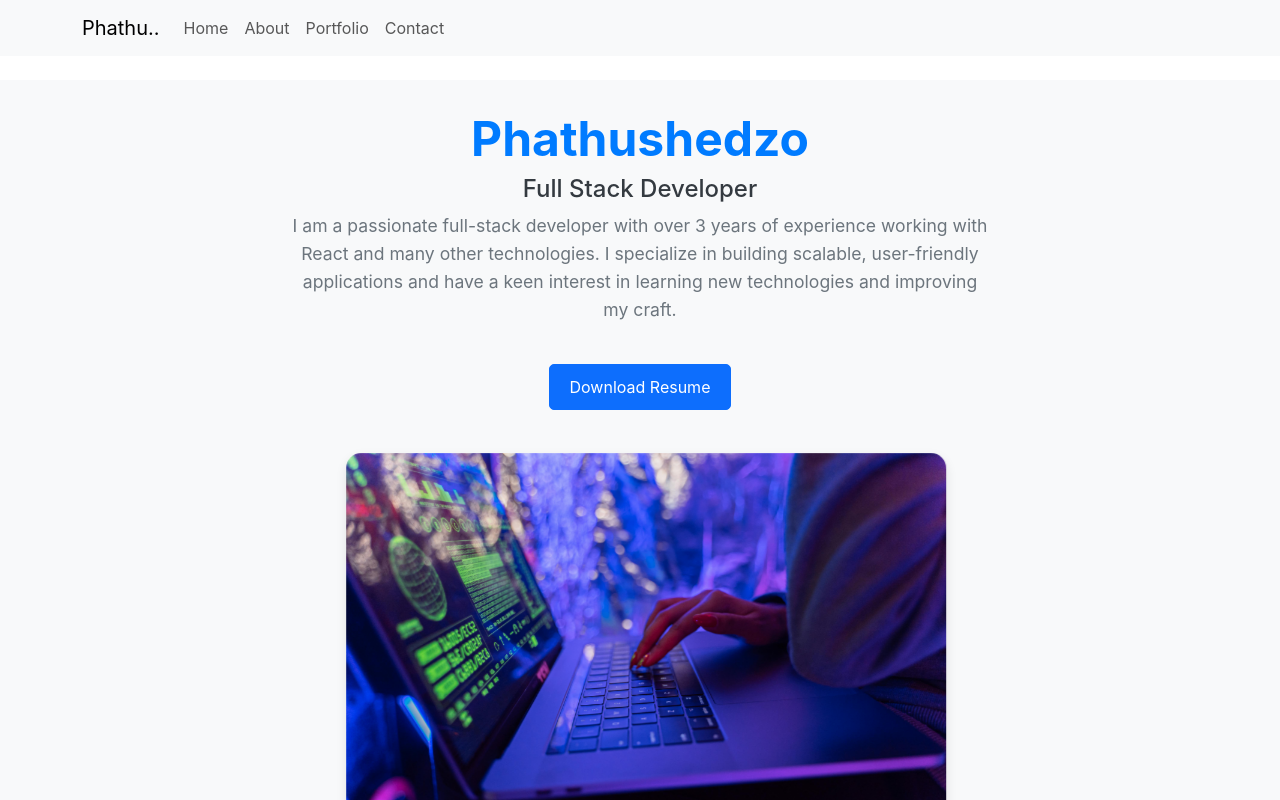
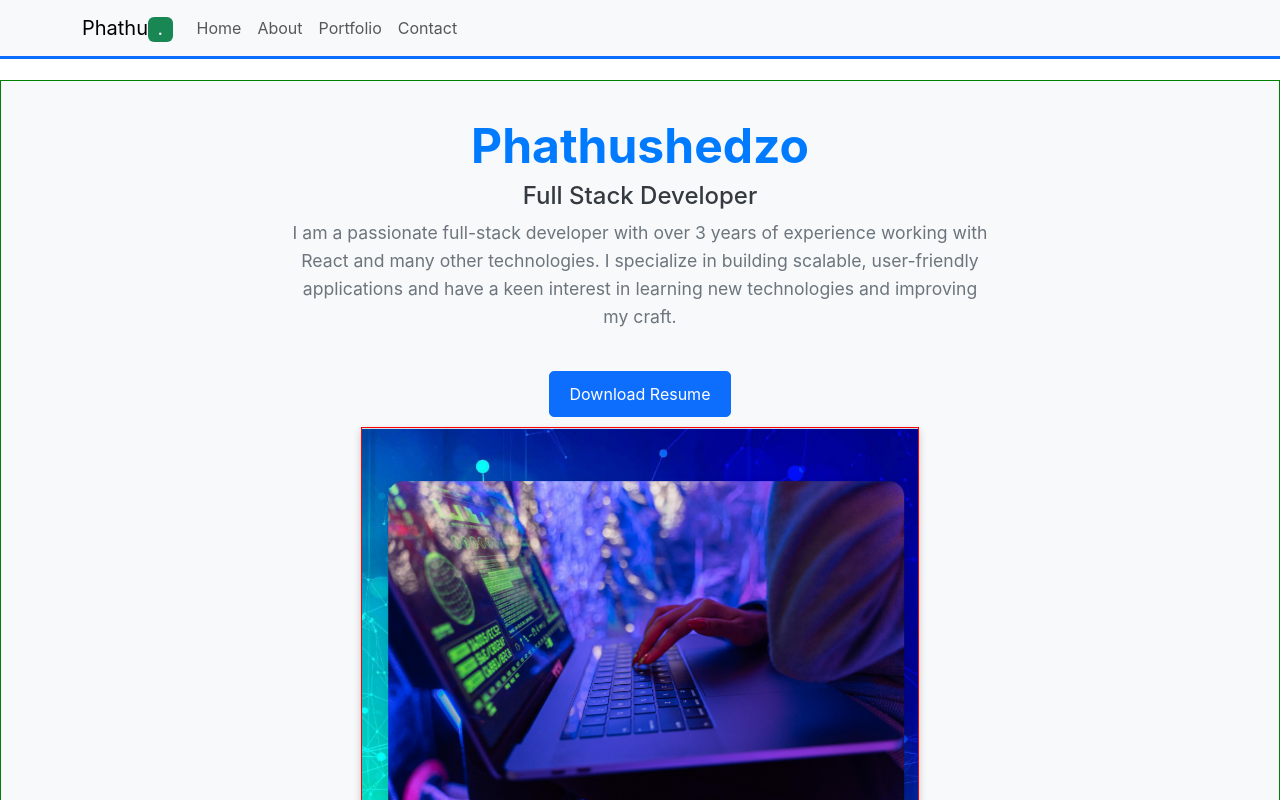
Before and after one commit to RangoSS/portfolio, a React (Create React App) app: page / in a window 1280 px wide. Built offline with nearby package versions, Linux system fonts and the light colour scheme; no server answers.

Commit message:
updated portfolio

```diff
--- a/src/App.css
+++ b/src/App.css
@@ -31,3 +31,8 @@
     opacity: 1;
   }
 }
+
+.navba-style{
+  border:none;
+  border-bottom: 3px solid #0d6efd;
+}
--- a/src/App.js
+++ b/src/App.js
@@ -1,7 +1,7 @@
 import React, { useState } from 'react';
 import './App.css';
 import { BrowserRouter as Router } from 'react-router-dom';
-import { Navbar, Container, Nav } from 'react-bootstrap';
+import { Navbar, Container, Nav ,Badge } from 'react-bootstrap';
 
 // Import your components
 import Home from './components/pages/Home';
@@ -20,9 +20,9 @@ function App() {
     <Router>
       <div className="App">
         {/* Navbar */}
-        <Navbar expand="lg" className="bg-body-tertiary fixed-top">
+        <Navbar expand="lg" className="bg-body-tertiary fixed-top navba-style">
           <Container>
-            <Navbar.Brand href="/">Phathu..</Navbar.Brand>
+            <Navbar.Brand href="/">Phathu<Badge bg="success">.</Badge></Navbar.Brand>
             <Navbar.Toggle aria-controls="basic-navbar-nav" />
             <Navbar.Collapse id="basic-navbar-nav">
               <Nav className="me-auto">
--- a/src/components/footer/Footer.js
+++ b/src/components/footer/Footer.js
@@ -1,7 +1,7 @@
 import React from 'react';
 import { Container, Row, Col, Nav } from 'react-bootstrap'; // Import Bootstrap components
 import { FaFacebook, FaLinkedin, FaGithub, FaTwitter } from 'react-icons/fa'; // Add more social media icons from react-icons
-
+import "./../styles/Footer.css"
 // The Footer component
 const Footer = () => {
   return (
@@ -49,7 +49,7 @@ const Footer = () => {
         </Row>
 
         {/* Copyright and Additional Links */}
-        <Row className="text-center mt-4">
+        <Row className="text-center mt-4 bottom-footer">
           <Col>
             <p>&copy; {new Date().getFullYear()} Phathushedzo. All rights reserved.</p>
             <Nav className="justify-content-center">
--- a/src/components/pages/Home.js
+++ b/src/components/pages/Home.js
@@ -19,7 +19,7 @@ const Home = () => {
 
   return (
     <div>
-      <div className="home-container">
+      <div className="home-container" style={{border:"1px solid green"}}>
         <Container className="text-center">
           {/* Name and Description */}
           <div className="intro-section">
@@ -38,6 +38,7 @@ const Home = () => {
             <Button variant="primary" size="lg" onClick={downloadResume}>Download Resume</Button>
           </div>
 
+            <div className='outer-image'>
           {/* Computer Image */}
           <div className="image-container">
             <img src="/computer1.jpg" alt="Computer" className="computer-image" />
@@ -45,6 +46,7 @@ const Home = () => {
             <div className="background-image-container">
               <img src="/dot5.png" alt="Dot" className="background-image" />
             </div>
+          </div>
           </div>
         </Container>
       </div>
--- a/src/components/styles/home.css
+++ b/src/components/styles/home.css
@@ -96,7 +96,19 @@
   width: 100%;
   height: auto;
 }
-
+.outer-image{
+  border: 1px solid red;
+  max-width: 50%;
+  padding: 20px;
+  display: flex;
+  justify-content: center; /* Center horizontally */
+  align-items: center; /* Center vertically */
+  margin: auto; /* Centers within parent */
+  box-shadow: 0 4px 8px rgba(0, 0, 0, 0.2); /* Adds a shadow effect */
+  background-image: url('/public/dot4.png'); /* Path relative to the public folder */
+  background-size: cover; /* Ensures the image covers the element area */
+  background-position: center; /* Centers the image */
+}
 /* Animation for image movement */
 @keyframes moveImage {
   0% {
```
